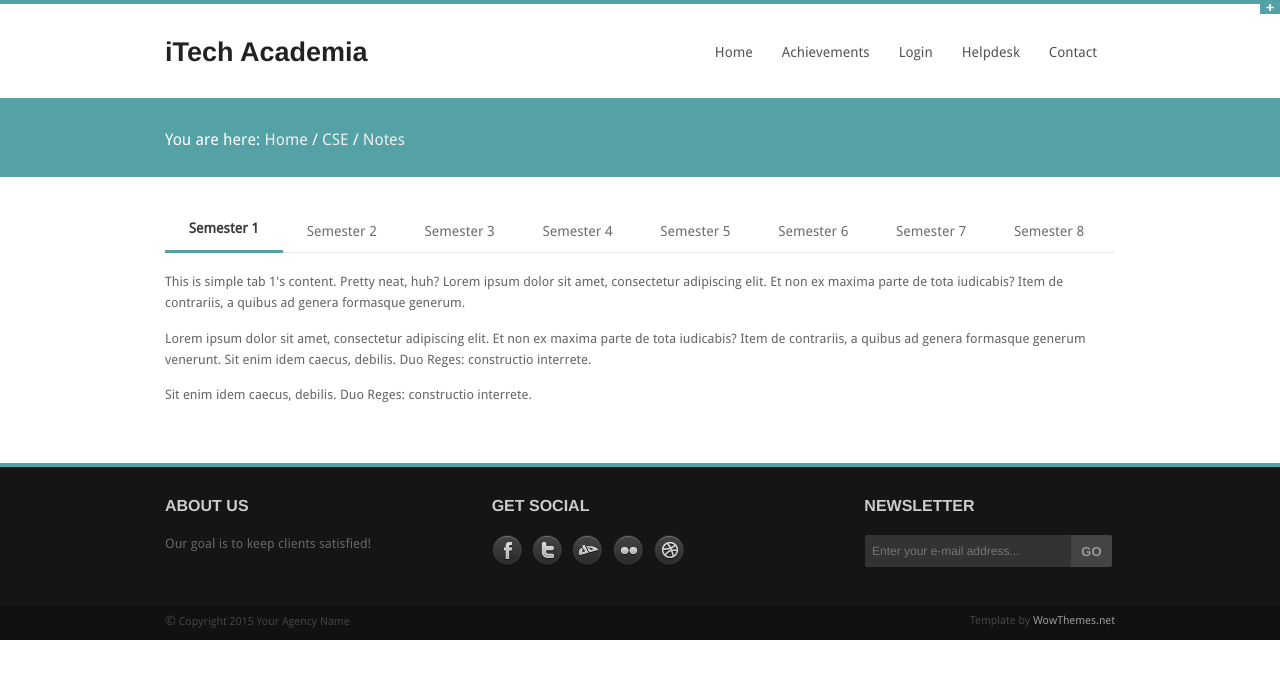
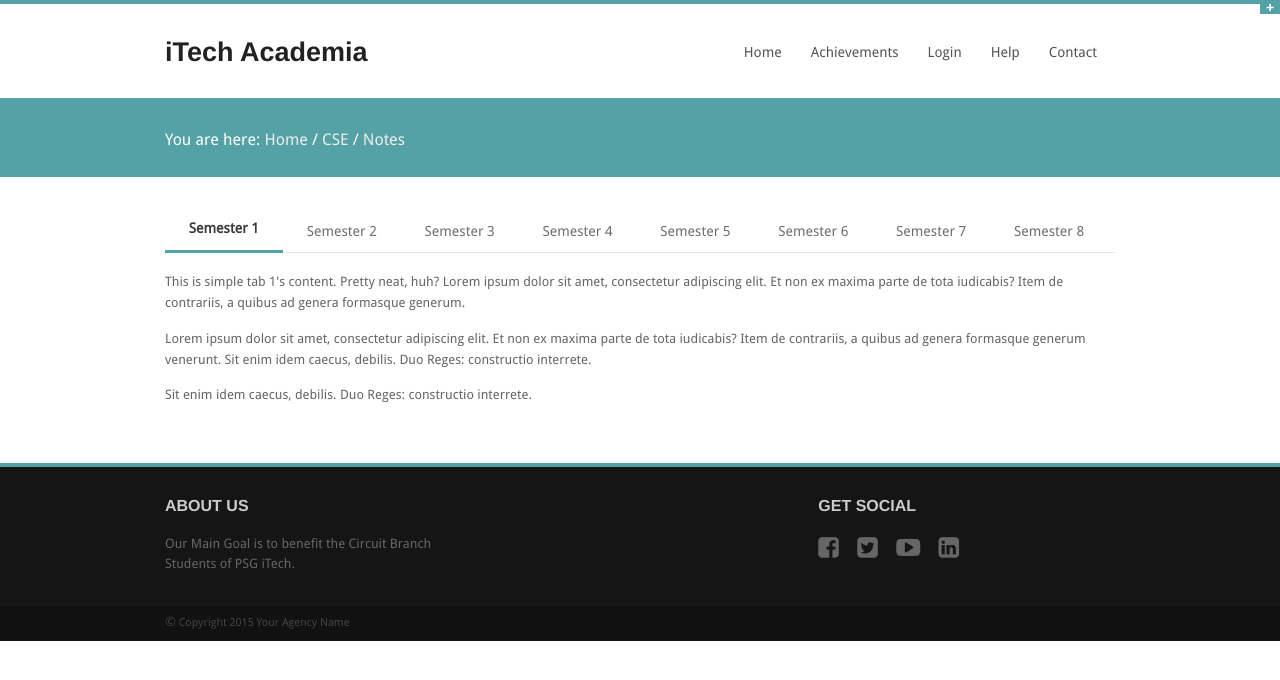
Before and after one commit to DepartmentProject/department_webapp, a Django app: page /notes in a window 1280 px wide. Shown: the top 680 px of the page. Run offline with Django 3.2, Linux system fonts and the light colour scheme; data that the repository does not hold is empty.

Commit message:
further footer changes

```diff
--- a/department_project/templates/achievements.html
+++ b/department_project/templates/achievements.html
@@ -89,7 +89,7 @@
 	<div class="row">
 		<div class="eight columns">
 			<p class="bread leftalign">
-				 You are here: <a href="index"> Home</a> / <a href="cse_home">CSE</a> / <a href="achievements">Achievements</a>
+				 You are here: <a href="index"> Home</a>  / <a href="achievements">Achievements</a>
 			</p>
 		</div>
 
--- a/department_project/templates/notes.html
+++ b/department_project/templates/notes.html
@@ -73,7 +73,7 @@
 			</ul>-->
 			</li>
 			<li>
-			<a href="#">Helpdesk</a>
+			<a href="#">Help</a>
 			<!--
 			<ul>
 				<li><a href="about.html">About us</a></li>
@@ -172,27 +172,17 @@
 	</p>
 	<div class="four columns">
 		<h1>ABOUT US</h1>
-		 Our goal is to keep clients satisfied!
+		Our Main Goal is to benefit the Circuit Branch Students of PSG iTech.
 	</div>
 	<div class="four columns">
 		<h1>GET SOCIAL</h1>
-		<a class="social facebook" href="#"></a>
-		<a class="social twitter" href="#"></a>
-		<a class="social deviantart" href="#"></a>
-		<a class="social flickr" href="#"></a>
-		<a class="social dribbble" href="#"></a>
+		<a href="https://www.facebook.com/psgitar"><i class="fa fa-facebook-square fa-2x"></i></a>&emsp;&ensp;
+		<a href="https://twitter.com/psgitarofficial"><i class="fa fa-twitter-square fa-2x"></i></a>&emsp;&ensp;
+		<a href="https://www.youtube.com/channel/UCKKixBjQDWjYAFS0MKgYlSg"><i class="fa fa-youtube-play fa-2x"></i></a>&emsp;&ensp;
+		<a href="https://in.linkedin.com/in/psgitar"><i class="fa fa-linkedin-square fa-2x"></i></a>&emsp;&ensp;
+
 	</div>
-	<div class="four columns">
-		<h1 class="newsmargin">NEWSLETTER</h1>
-		<div class="row collapse newsletter floatright">
-			<div class="ten mobile-three columns">
-				<input type="text" class="nomargin" placeholder="Enter your e-mail address...">
-			</div>
-			<div class="two mobile-one columns">
-				<a href="#" class="postfix button expand">GO</a>
-			</div>
-		</div>
-	</div>
+
 	</footer>
 </div>
 <div class="copyright">
@@ -200,9 +190,7 @@
 		<div class="six columns">
 			 &copy;<span class="small"> Copyright 2015 Your Agency Name</span>
 		</div>
-		<div class="six columns">
-			<span class="small floatright"> Template by <a href="#">WowThemes.net</a></span>
-		</div>
+
 	</div>
 </div>
 <!-- JAVASCRIPTS
```
Also changed, not shown: department_project/templates/cse_cgpa.html (+9 -21 lines).
